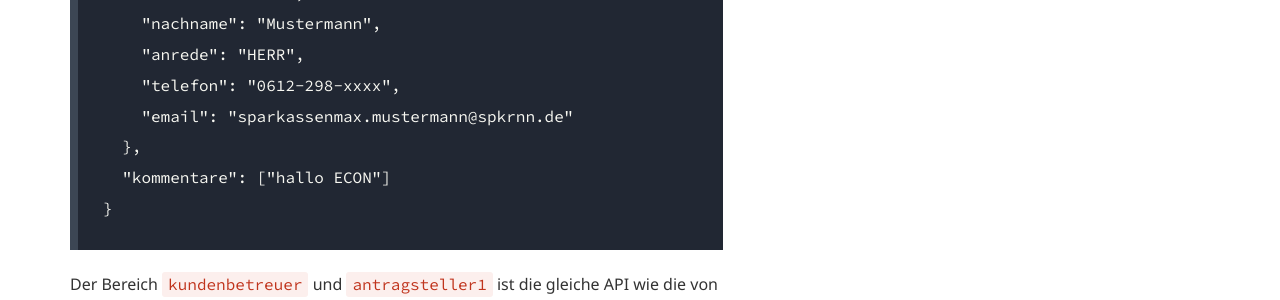
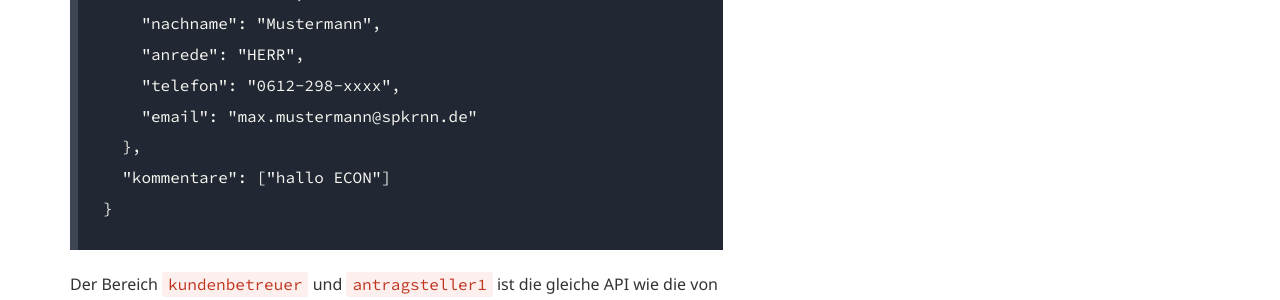
Before and after one commit to drklein-rk/api-drkleinrk, a Jekyll site: the page built from middleware.md, in a window 1280 px wide and 1400 px high, scrolled down 2310 px. Shown: the part 894-1194 px from the top of the window. Built offline with Jekyll 4.4.1, drawn with Linux system fonts in a browser that asks for light colours; some web fonts are replaced; some of the changed text lies outside the part shown.

Commit message:
Update middleware.md

````diff
--- a/middleware.md
+++ b/middleware.md
@@ -32,11 +32,11 @@ Zusätzliche bietet die Schnittstelle den Import von Dokumenten an `https://deve
 **Tippgeber Werte**
 ```
 "Tippgeber": {
-  "vorname": "Sparkassen Max",
-  "nachname": "Sparkassen Mustermann",
+  "vorname": "Max",
+  "nachname": "Mustermann",
   "anrede": "Herr",
   "telefon": "0612-298-xxxx",
-  "email": "sparkassenmax.mustermann@spkrnn.de"
+  "email": "max.mustermann@email.de"
 },
 ```
 Zudem wurde die Schnittstelle um die Kommentar Funktion und die Dokumente Funktion von Europace `https://developer.europace.de/api/kex-vorgang-update-api/` ergänzt.
@@ -93,7 +93,7 @@ https://partnermiddleware.drkleinservice.de/vorgang
     "nachname": "Mustermann",
     "anrede": "HERR",
     "telefon": "0612-298-xxxx",
-    "email": "sparkassenmax.mustermann@spkrnn.de"
+    "email": "max.mustermann@spkrnn.de"
   },
   "kommentare": ["hallo ECON"]
 }
````
